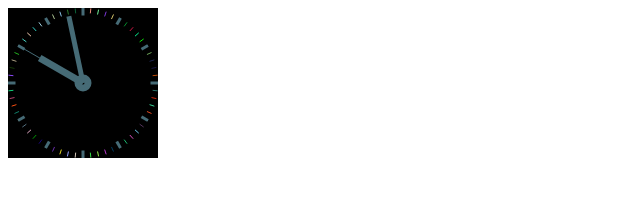
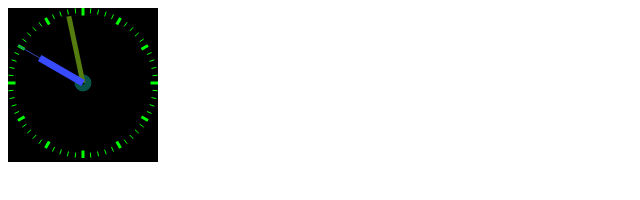
Before and after one commit to zoolu-got-rhythm/analogue-clock-js, a plain HTML site: page index.html in a window 1280 px wide. Shown: the whole page, without its empty margins (0-640 px from the left). Drawn offline with Linux system fonts and the light colour scheme.

Commit message:
pushing to github so commiting changes

```diff
--- a/app.js
+++ b/app.js
@@ -2,16 +2,26 @@ window.onload = function () {
     // alert("hello world");
 }
 
-var c = document.getElementById("clock");
-c.style.backgroundColor = "#000";
-var ctx = c.getContext("2d");
+// var c = document.getElementById("clock");
+// c.style.backgroundColor = "#000";
+// var ctx = c.getContext("2d");
 
 var trail = [];
 var colours = [];
 
+// module pattern
+var fancyClock = function(domContainer, w, h){
+
+    var reqId = null;
+
+    var c = document.createElement("canvas");
+    c.width = w;
+    c.height = h;
+    domContainer.appendChild(c);
+
+    var ctx = c.getContext("2d");
+
     function clockHand(timeValue, timeType){
-
-
         var secHandLength;
         if(timeType === "secs"){
             secHandLength = (c.width / 2);
@@ -47,7 +57,7 @@ function clockHand(timeValue, timeType){
         ctx.moveTo(x1, y1);
         ctx.lineTo(x2, y2);
 
-        ctx.strokeStyle = '#466B76';
+        ctx.strokeStyle = getRandomColor();
         ctx.stroke();
     }
 
@@ -66,7 +76,7 @@ var tick = function(){
         clockHand(time.getMinutes(), "mins");
         clockHand(time.getHours(), "hours");
 
-    window.requestAnimationFrame(tick);
+        reqId = window.requestAnimationFrame(tick);
     };
 
     function drawHourTimeMarks(){
@@ -86,7 +96,7 @@ function drawHourTimeMarks(){
             ctx.moveTo(x1, y1);
             ctx.lineTo(x2, y2);
 
-        ctx.strokeStyle = '#466B76';
+            ctx.strokeStyle = 'lime';
             ctx.stroke();
 
         }
@@ -111,7 +121,7 @@ function drawMinTimeMarks(){
             ctx.moveTo(x1, y1);
             ctx.lineTo(x2, y2);
 
-        ctx.strokeStyle = getRandomColor();
+            ctx.strokeStyle = "lime";
             ctx.stroke();
 
         }
@@ -124,6 +134,19 @@ function drawCircle(){
         ctx.stroke();
     }
 
+    return {
+        start: function(){reqId = window.requestAnimationFrame(tick)},
+        stop: function(){
+            console.log("STOPPING CLOCK");
+            console.log(reqId);
+            if(reqId != null){
+                window.cancelAnimationFrame(reqId);
+            }
+        }
+    }
+};
+
+// jest test this
 function getRandomColor() {
     var letters = '0123456789ABCDEF';
     var color = '#';
@@ -133,4 +156,13 @@ function getRandomColor() {
     return color;
 }
 
-window.requestAnimationFrame(tick);
+
+var ele = document.createElement("div");
+ele.style.backgroundColor = "#000";
+ele.style.display = "inline-block";
+document.body.appendChild(ele);
+
+
+var  lib = fancyClock(ele, 150, 150);
+lib.start();
+// lib.stop();
--- a/index.html
+++ b/index.html
@@ -6,9 +6,9 @@
 </head>
 <body>
 
-<canvas id="clock" height="150" width="150" background-color="#eee">
+<!--<canvas id="clock" height="550" width="550" background-color="#eee">-->
 
-</canvas>
+<!--</canvas>-->
 
 <script src="app.js"> </script>
 </body>
```
Lines whose indentation alone changed are shown as unchanged.
